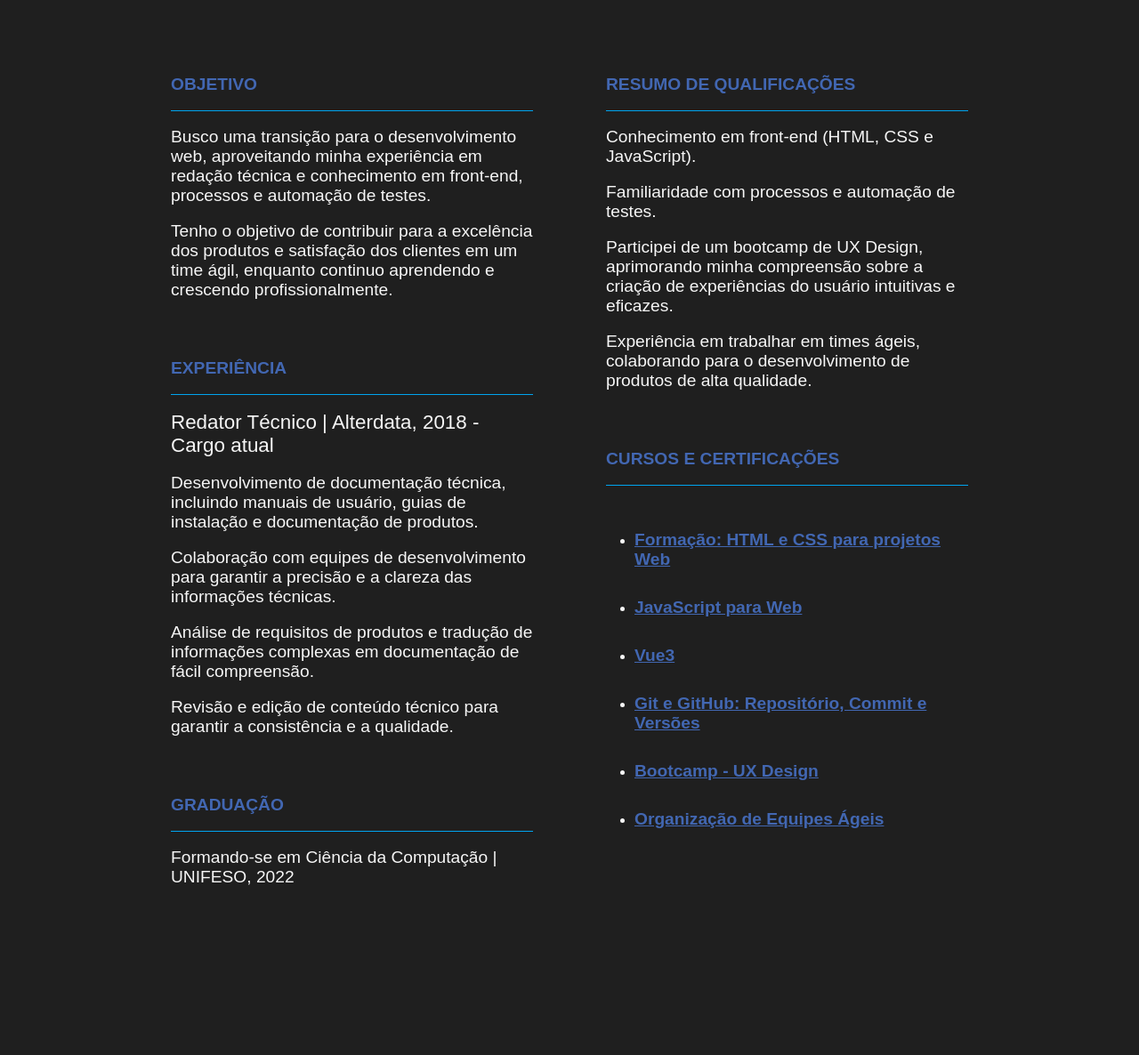
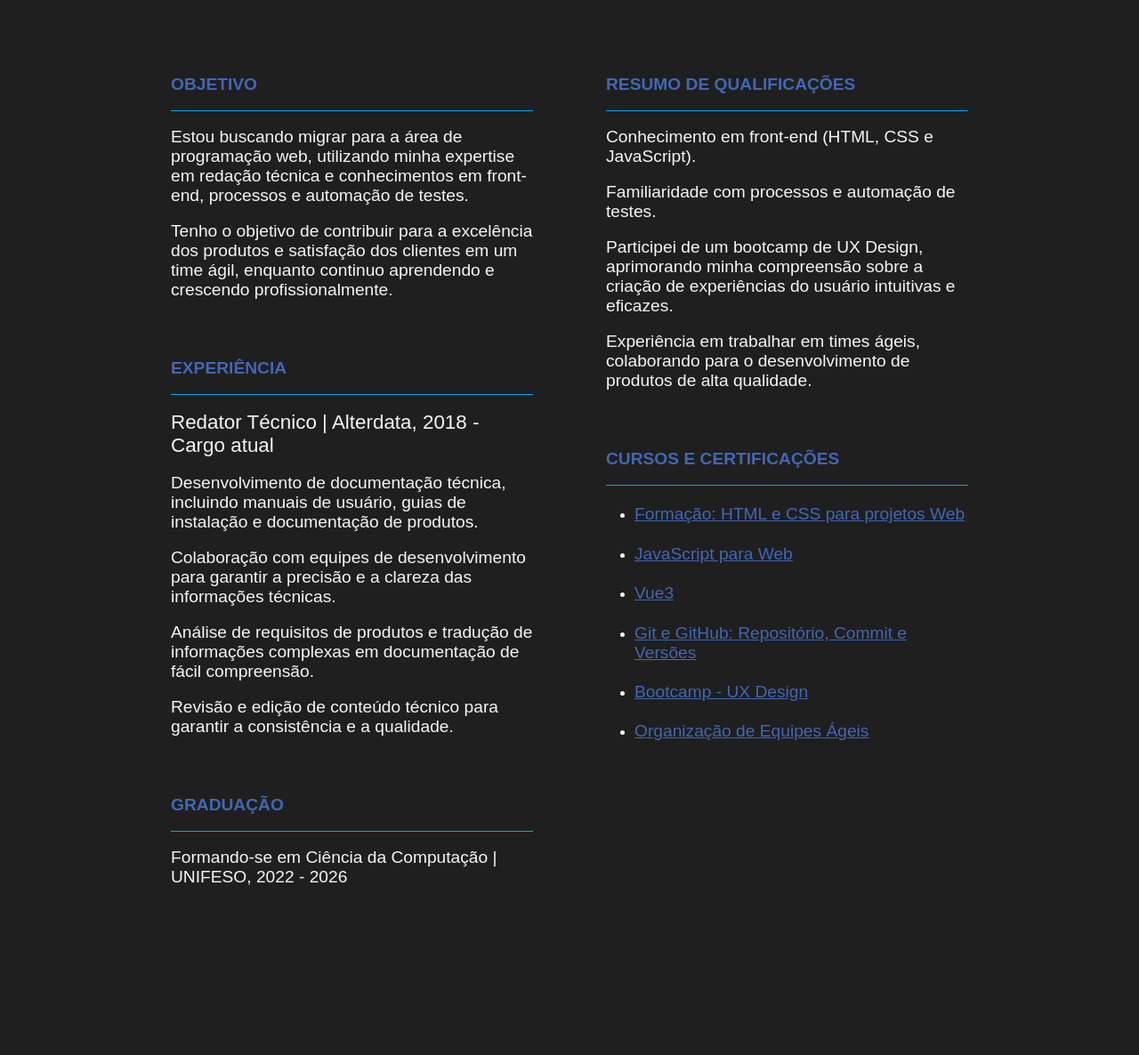
Before and after one commit to eduesplinio/meu_portfolio, a plain HTML site: page curriculum.html in a window 1280 px wide. Shown: the part 73-1259 px from the top of the page at 89% size. Drawn offline with Linux system fonts and the light colour scheme.

Commit message:
atualiza cursos e certificados

```diff
--- a/curriculum.html
+++ b/curriculum.html
@@ -21,9 +21,9 @@
         <div class="apresentacao__conteudo">
             <h2 class="apresentacao__conteudo__subtítulo">Objetivo</h2>
             <hr class="apresentacao__conteudo__linhaHorzontal">
-            <p class="apresentacao__conteudo__atributos">Busco uma transição para o desenvolvimento web,
-                aproveitando minha experiência em redação técnica
-                e conhecimento em front-end, processos e automação de testes.</p>
+            <p class="apresentacao__conteudo__atributos">Estou buscando migrar para a área de programação web,
+                utilizando minha expertise em redação técnica e conhecimentos em front-end, processos e automação de
+                testes.</p>
 
             <p class="apresentacao__conteudo__atributos">Tenho o objetivo de contribuir para a
                 excelência dos produtos e satisfação dos clientes em um time ágil, enquanto
@@ -44,7 +44,7 @@
 
             <h2 class="apresentacao__conteudo__subtítulo">Graduação</h2>
             <hr class="apresentacao__conteudo__linhaHorzontal">
-            <p class="apresentacao__conteudo__atributos">Formando-se em Ciência da Computação | UNIFESO, 2022</p>
+            <p class="apresentacao__conteudo__atributos">Formando-se em Ciência da Computação | UNIFESO, 2022 - 2026</p>
         </div>
         <div class="apresentacao__conteudo">
             <h2 class="apresentacao__conteudo__subtítulo">Resumo de qualificações</h2>
--- a/styles/style.css
+++ b/styles/style.css
@@ -169,20 +169,26 @@ body {
 }
 
 .apresentacao__links__certf {
+    margin-top: -3rem;
+    padding: 1.2rem 0;
     display: flex;
     flex-direction: column;
     list-style-type: disc;
     font-size: 1.2rem;
-    font-weight: 600;
+    font-weight: 400;
     color: var(--cor-hover);
     font-family: var(--fonte-secundaria);
 }
 
-.apresentacao__links__certf:active {
+.apresentacao__links__certf:hover {
     color: var(--cor-terciaria);
     font-size: 1.25rem;
 }
 
+.apresentacao__links__certf:active {
+    color: var(--cor-hover);
+    font-size: 1.25rem;
+}
 
 .apresentacao__links_certf li {
     margin-bottom: 2.0rem;
```
